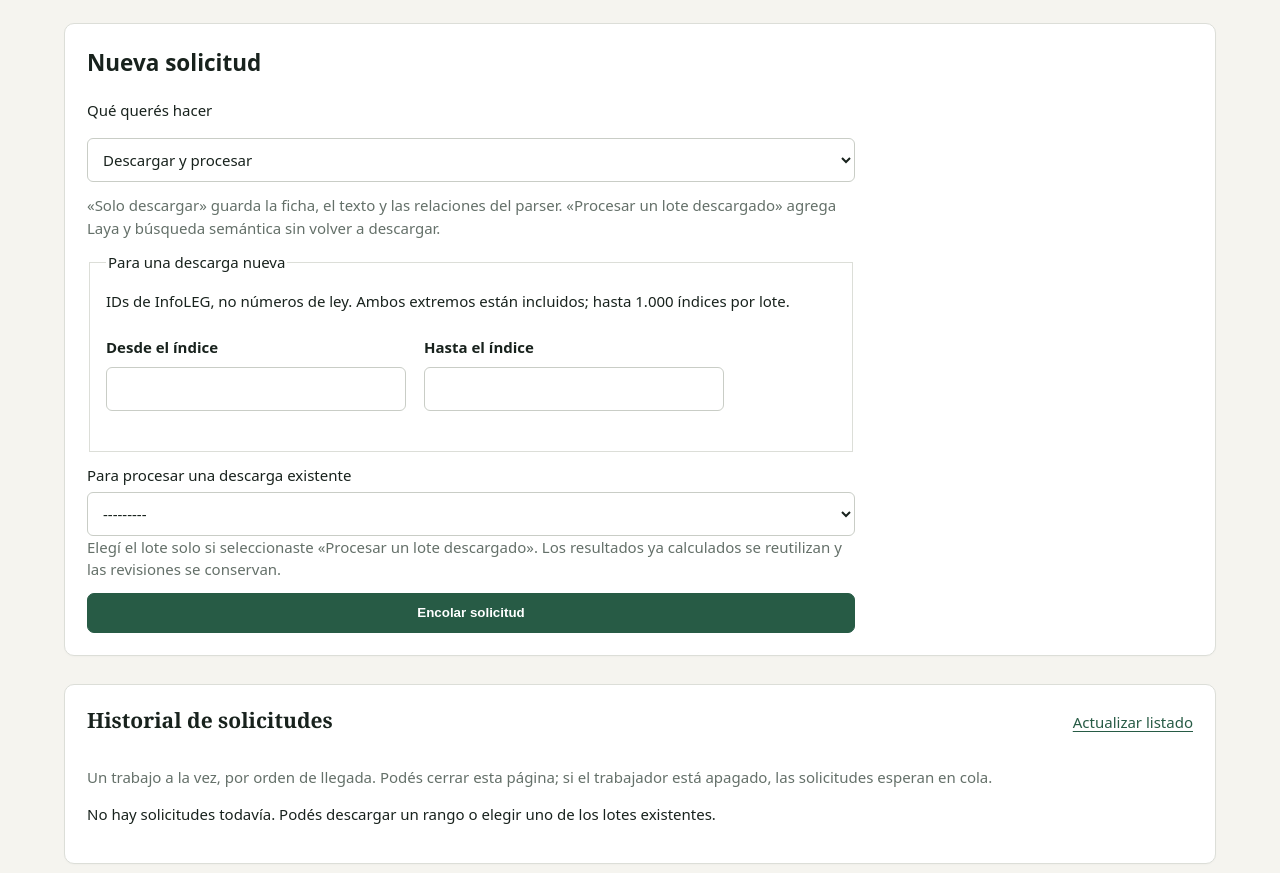
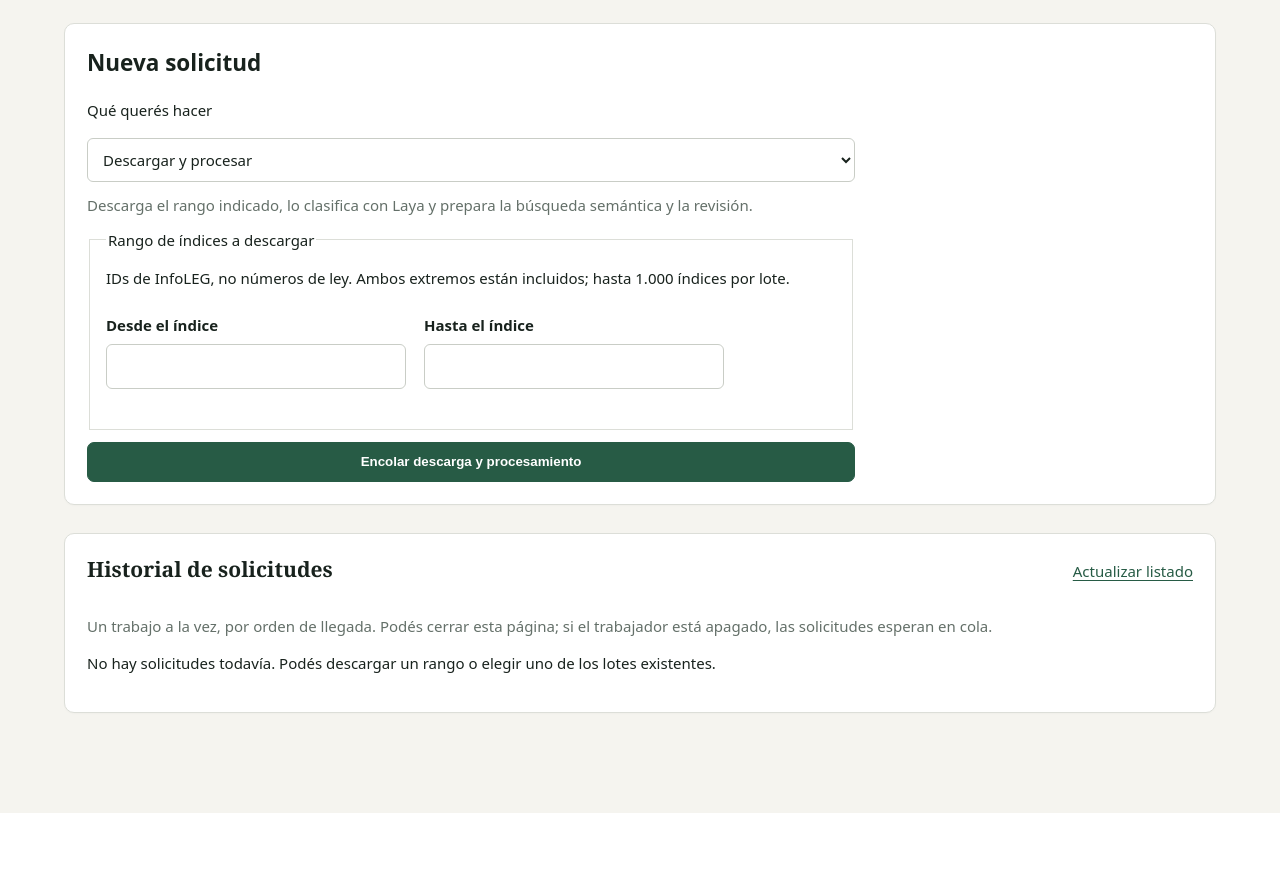
Before and after one commit to farhouse/jurisaiarg, a Django app: page /gestion/descargas/ in a window 1280 px wide. Shown: the part 240-1113 px from the top of the page. After the commit the page ends 1053 px from the top, so only its background shows below. Run offline with Django 5.2, Linux system fonts and the light colour scheme; the visitor is signed in with stand-in values (Sample User, id 1); data that the repository does not hold is empty.

Commit message:
Show crawler request fields only for the selected task

```diff
--- a/web/review/crawler.py
+++ b/web/review/crawler.py
@@ -21,6 +21,11 @@ class CrawlForm(forms.Form):
         super().__init__(*args, **kwargs)
         self.fields['run'].queryset = CrawlRun.objects.filter(finished_at__isnull=False, status__in=["ok", "partial"]).exclude(requested_ids=[]).exclude(requested_ids=None)
         self.fields['run'].label_from_instance = lambda run: run.label
+        if self.is_bound:
+            # Los campos de otra tarea no participan en la validación ni el envío.
+            inactive = ('start_id', 'end_id') if self.data.get('mode') == 'process' else ('run',)
+            for name in inactive:
+                self.fields[name].disabled = True
 
     def clean(self):
         data = super().clean()
--- a/web/review/templates/review/crawl_jobs.html
+++ b/web/review/templates/review/crawl_jobs.html
@@ -1,21 +1,27 @@
 {% extends "base.html" %}
+{% load static %}
 {% block title %}Descargar y procesar · JurisAI{% endblock %}
 {% block content %}
 <a class="back" href="{% url 'review:management' %}">Volver a Gestión</a>
 <header class="work-heading"><div><h1>Descargar y procesar</h1><p>Primero guardamos las fuentes. Después clasificamos el contenido y preparamos la búsqueda y la revisión.</p></div></header>
 <section class="panel crawl-request" aria-labelledby="new-job">
   <h2 id="new-job">Nueva solicitud</h2>
-  <form method="post" class="stack-form pipeline-form">
+  <form method="post" class="stack-form pipeline-form" id="crawl-request-form">
     {% csrf_token %}{{ form.submission_id }}{{ form.submission_id.errors }}{{ form.non_field_errors }}
     <label for="{{ form.mode.id_for_label }}">{{ form.mode.label }}</label>{{ form.mode }}{{ form.mode.errors }}
-    <p class="muted">«Solo descargar» guarda la ficha, el texto y las relaciones del parser. «Procesar un lote descargado» agrega Laya y búsqueda semántica sin volver a descargar.</p>
-    <fieldset><legend>Para una descarga nueva</legend><p id="range-help">IDs de InfoLEG, no números de ley. Ambos extremos están incluidos; hasta 1.000 índices por lote.</p>
+    <p class="muted" id="mode-help" aria-live="polite">Completá el rango para una descarga nueva o elegí el lote para procesar una descarga existente.</p>
+    <fieldset id="download-fields"><legend>Rango de índices a descargar</legend><p id="range-help">IDs de InfoLEG, no números de ley. Ambos extremos están incluidos; hasta 1.000 índices por lote.</p>
       <div class="crawl-range"><div><label for="{{ form.start_id.id_for_label }}">{{ form.start_id.label }}</label>{{ form.start_id }}{{ form.start_id.errors }}</div><div><label for="{{ form.end_id.id_for_label }}">{{ form.end_id.label }}</label>{{ form.end_id }}{{ form.end_id.errors }}</div></div>
+      {% if last_id %}<p class="muted">Mayor ID presente: <strong>{{ last_id }}</strong>. Puede haber huecos anteriores.</p>{% endif %}
     </fieldset>
-    <div><label for="{{ form.run.id_for_label }}">Para procesar una descarga existente</label>{{ form.run }}{{ form.run.errors }}<p class="muted">Elegí el lote solo si seleccionaste «Procesar un lote descargado». Los resultados ya calculados se reutilizan y las revisiones se conservan.</p></div>
-    <button class="button primary" type="submit">Encolar solicitud</button>
+    <fieldset id="existing-fields"><legend>Descarga existente</legend>
+      <label for="{{ form.run.id_for_label }}">Lote a procesar</label>{{ form.run }}{{ form.run.errors }}
+      <p class="muted">Los resultados ya calculados se reutilizan y las revisiones se conservan.</p>
+      <p id="no-batches" hidden>No hay lotes descargados disponibles. Elegí «Descargar y procesar» o «Solo descargar» para crear uno.</p>
+    </fieldset>
+    <button class="button primary" type="submit" id="enqueue-request">Encolar solicitud</button>
   </form>
-  {% if last_id %}<p class="muted">Mayor ID presente: <strong>{{ last_id }}</strong>. Puede haber huecos anteriores.</p>{% endif %}
+  <script src="{% static 'crawl-form.js' %}"></script>
 </section>
 <section class="panel table-panel" aria-labelledby="jobs">
 <div class="section-title"><h2 id="jobs">Historial de solicitudes</h2><a href="{% url 'review:crawl_jobs' %}">Actualizar listado</a></div>
--- a/web/static/app.css
+++ b/web/static/app.css
@@ -183,3 +183,4 @@ tbody th { font-weight:650; }.table-empty { padding:30px 12px; color:var(--muted
 @media (max-width: 600px) { .pipeline-form .crawl-range { grid-template-columns: 1fr; } .law-search { flex-wrap: wrap; } .search-mode { width: 100%; flex-basis: auto; } }
 
 @media (max-width: 850px) { .search-mode { width: 100%; flex-basis: auto; } }
+.pipeline-form button:disabled { background:var(--green-soft); color:var(--muted); cursor:not-allowed; }
--- /dev/null
+++ b/web/static/crawl-form.js
@@ -0,0 +1,34 @@
+(() => {
+  const form = document.getElementById('crawl-request-form');
+  const mode = form.elements.mode;
+  const range = document.getElementById('download-fields');
+  const existing = document.getElementById('existing-fields');
+  const run = form.elements.run;
+  const button = document.getElementById('enqueue-request');
+  const help = document.getElementById('mode-help');
+  const copy = {
+    full: ['Descarga el rango indicado, lo clasifica con Laya y prepara la búsqueda semántica y la revisión.', 'Encolar descarga y procesamiento'],
+    download: ['Guarda las fuentes y extrae el texto y las relaciones con el parser. Podés clasificar el lote después.', 'Encolar descarga'],
+    process: ['Clasifica con Laya el lote que elijas y prepara la búsqueda semántica, usando los textos ya descargados.', 'Encolar procesamiento del lote'],
+  };
+
+  function update() {
+    const processing = mode.value === 'process';
+    const hasBatches = run.options.length > 1;
+    range.hidden = range.disabled = processing;
+    existing.hidden = existing.disabled = !processing;
+    for (const field of [form.elements.start_id, form.elements.end_id]) {
+      field.disabled = processing;
+      field.required = !processing;
+    }
+    run.disabled = !processing || !hasBatches;
+    run.required = processing && hasBatches;
+    document.getElementById('no-batches').hidden = hasBatches;
+    button.disabled = processing && !hasBatches;
+    [help.textContent, button.textContent] = copy[mode.value] || ['', 'Encolar solicitud'];
+  }
+
+  mode.addEventListener('change', update);
+  window.addEventListener('pageshow', update);
+  update();
+})();
```
Also changed, not shown: web/review/test_crawler.py (+8 -0 lines).
